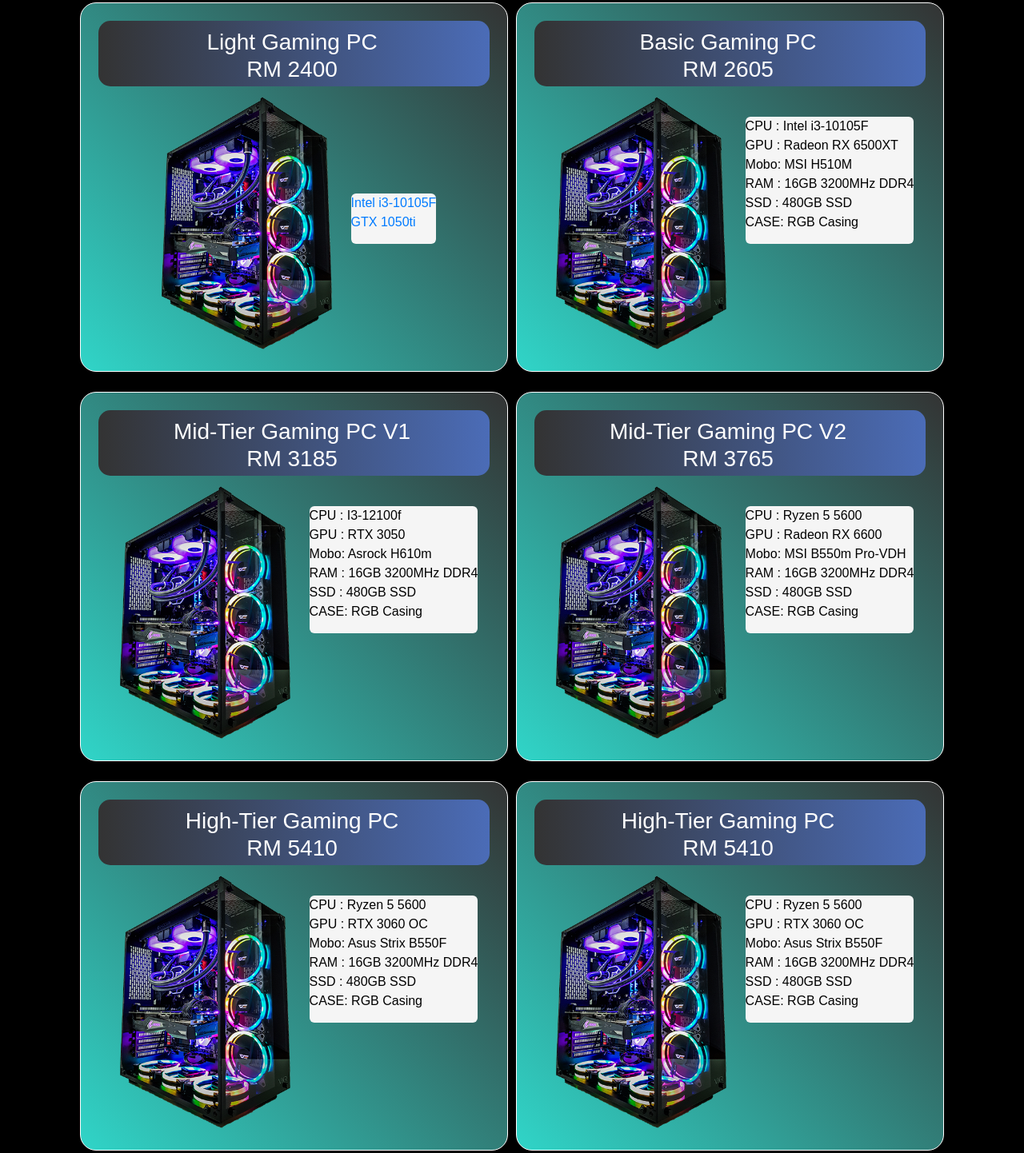
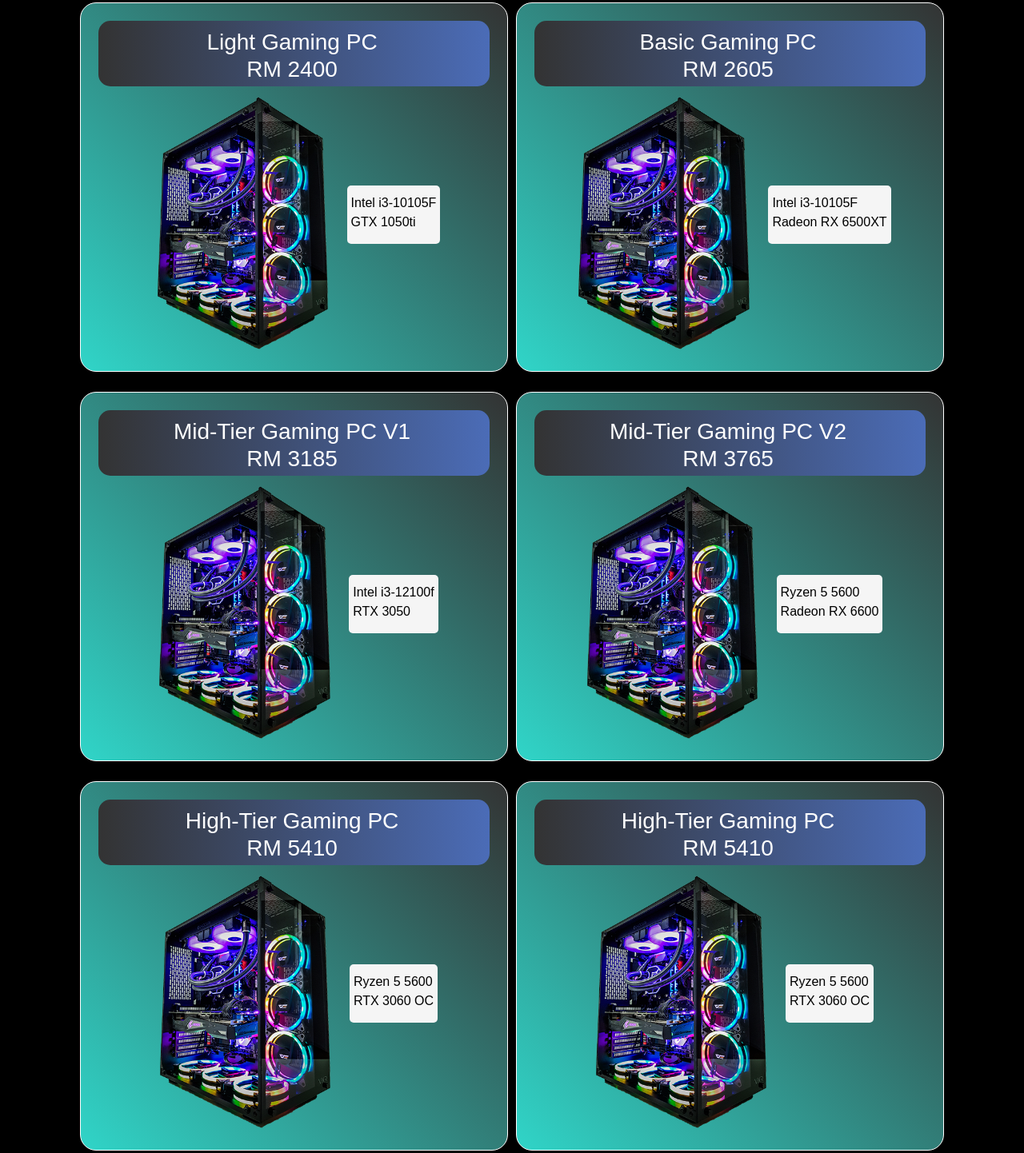
Before and after one commit to hafyze/Fyzetechstore-Web, a plain HTML site: page index.html in a window 1280 px wide. Shown: the part 715-2157 px from the top of the page at 80% size. Drawn offline with nearby package versions, Linux system fonts and the light colour scheme.

Commit message:
Add files via upload

```diff
--- a/index.html
+++ b/index.html
@@ -50,8 +50,8 @@
         <h1><u>PC Packages</u></h1>
         <div class="row">
             <div class="column">
+                <a href="pcPackage.html" target="_blank">
                 <h3>Light Gaming PC <br />RM 2400</h3>
-                <a href="pcPackage.html" target="_blank">
                     <img src="images/pc1.png" alt="PC Picture"  class="responsive"/>
                     <ul class="pcUl">
                         <li>Intel i3-10105F</li>
@@ -63,12 +63,8 @@
                 <h3>Basic Gaming PC <br />RM 2605</h3>
                 <img src="images/pc1.png" alt="PC Picture"  class="responsive"/>
                 <ul class="pcUl">
-                    <li>CPU : Intel i3-10105F</li>
-                    <li>GPU : Radeon RX 6500XT</li>
-                    <li>Mobo: MSI H510M </li>
-                    <li>RAM : 16GB 3200MHz DDR4</li>
-                    <li>SSD : 480GB SSD</li>
-                    <li>CASE: RGB Casing</li>
+                    <li>Intel i3-10105F</li>
+                    <li>Radeon RX 6500XT</li>
                 </ul>
             </div>
         </div>
@@ -77,24 +73,16 @@
                 <h3>Mid-Tier Gaming PC V1<br />RM 3185</h3>
                 <img src="images/pc1.png" alt="PC Picture"  class="responsive"/>
                 <ul class="pcUl">
-                    <li>CPU : I3-12100f</li>
-                    <li>GPU : RTX 3050</li>
-                    <li>Mobo: Asrock H610m </li>
-                    <li>RAM : 16GB 3200MHz DDR4</li>
-                    <li>SSD : 480GB SSD</li>
-                    <li>CASE: RGB Casing</li>
+                    <li>Intel i3-12100f</li>
+                    <li>RTX 3050</li>
                 </ul>
             </div>
             <div class="column">
                 <h3>Mid-Tier Gaming PC V2<br />RM 3765</h3>
                 <img src="images/pc1.png" alt="PC Picture"  class="responsive"/>
                 <ul class="pcUl">
-                    <li>CPU : Ryzen 5 5600</li>
-                    <li>GPU : Radeon RX 6600</li>
-                    <li>Mobo: MSI B550m Pro-VDH </li>
-                    <li>RAM : 16GB 3200MHz DDR4</li>
-                    <li>SSD : 480GB SSD</li>
-                    <li>CASE: RGB Casing</li>
+                    <li>Ryzen 5 5600</li>
+                    <li>Radeon RX 6600</li>
                 </ul>
             </div>
         </div>
@@ -103,24 +91,16 @@
                 <h3>High-Tier Gaming PC <br />RM 5410</h3>
                 <img src="images/pc1.png" alt="PC Picture"  class="responsive"/>
                 <ul class="pcUl">
-                    <li>CPU : Ryzen 5 5600</li>
-                    <li>GPU : RTX 3060 OC</li>
-                    <li>Mobo: Asus Strix B550F</li>
-                    <li>RAM : 16GB 3200MHz DDR4</li>
-                    <li>SSD : 480GB SSD</li>
-                    <li>CASE: RGB Casing</li>
+                    <li>Ryzen 5 5600</li>
+                    <li>RTX 3060 OC</li>
                 </ul>
             </div>
             <div class="column">
                 <h3>High-Tier Gaming PC <br />RM 5410</h3>
                 <img src="images/pc1.png" alt="PC Picture"  class="responsive"/>
                 <ul class="pcUl">
-                    <li>CPU : Ryzen 5 5600</li>
-                    <li>GPU : RTX 3060 OC</li>
-                    <li>Mobo: Asus Strix B550F</li>
-                    <li>RAM : 16GB 3200MHz DDR4</li>
-                    <li>SSD : 480GB SSD</li>
-                    <li>CASE: RGB Casing</li>
+                    <li>Ryzen 5 5600</li>
+                    <li>RTX 3060 OC</li>
                 </ul>
             </div>
         </div>
--- a/styles.css
+++ b/styles.css
@@ -15,6 +15,9 @@ nav{
   width: 100%;
 }
 
+a:hover{
+  text-decoration: none;
+}
 
 body{
   margin-top: 80px;
@@ -53,7 +56,7 @@ body{
   padding: 14px 16px;
   text-decoration: none;
   font-size: 17px;
-  transition-duration: 0.4s;
+  transition-duration: 0.3s;
 }
 
 /* Change the color of links on hover */
@@ -174,11 +177,27 @@ div.container{
   background-image: linear-gradient(45deg, #30D5c8, #333);
 }
 #pcPackage ul{
+  padding-top: 10px;
+  padding-right: 5px;
+  padding-left: 5px;
+  color: black;
   background-color: whitesmoke;
   width: fit-content;
-  margin-top: 10px;
-  border-radius: 6px;
+  margin-top: 15px;
+  border-radius: 5px;
   list-style-type: none;
+}
+#pcPackage .column:hover{
+  color: black;
+  background-image: none;
+  background-color: #50BFE6;
+  transition-duration: 0.4s;
+}
+#pcPackage ul:hover{
+  color: wheat;
+  background-color: black;
+  border-radius: 10px;
+  transition-duration: 0.3s;
 }
 
 h1 u{
```
